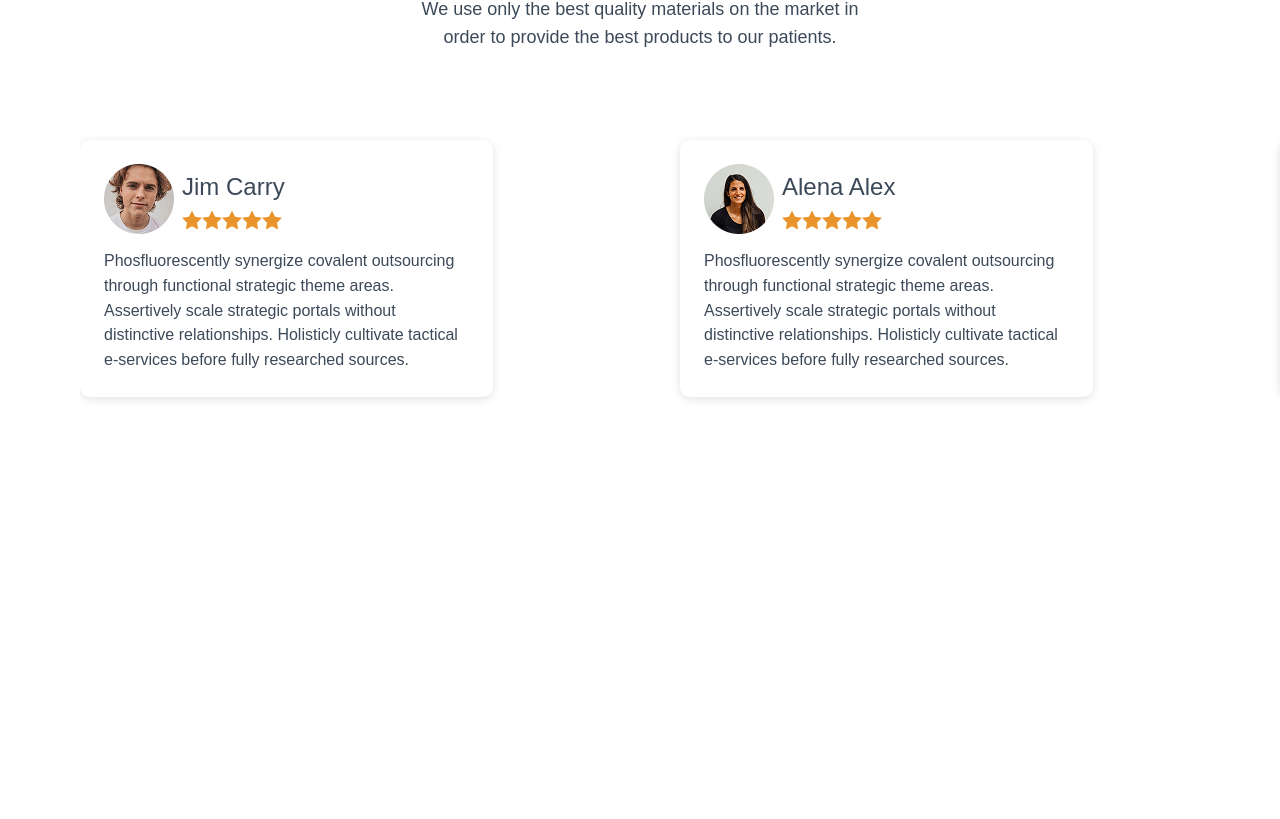
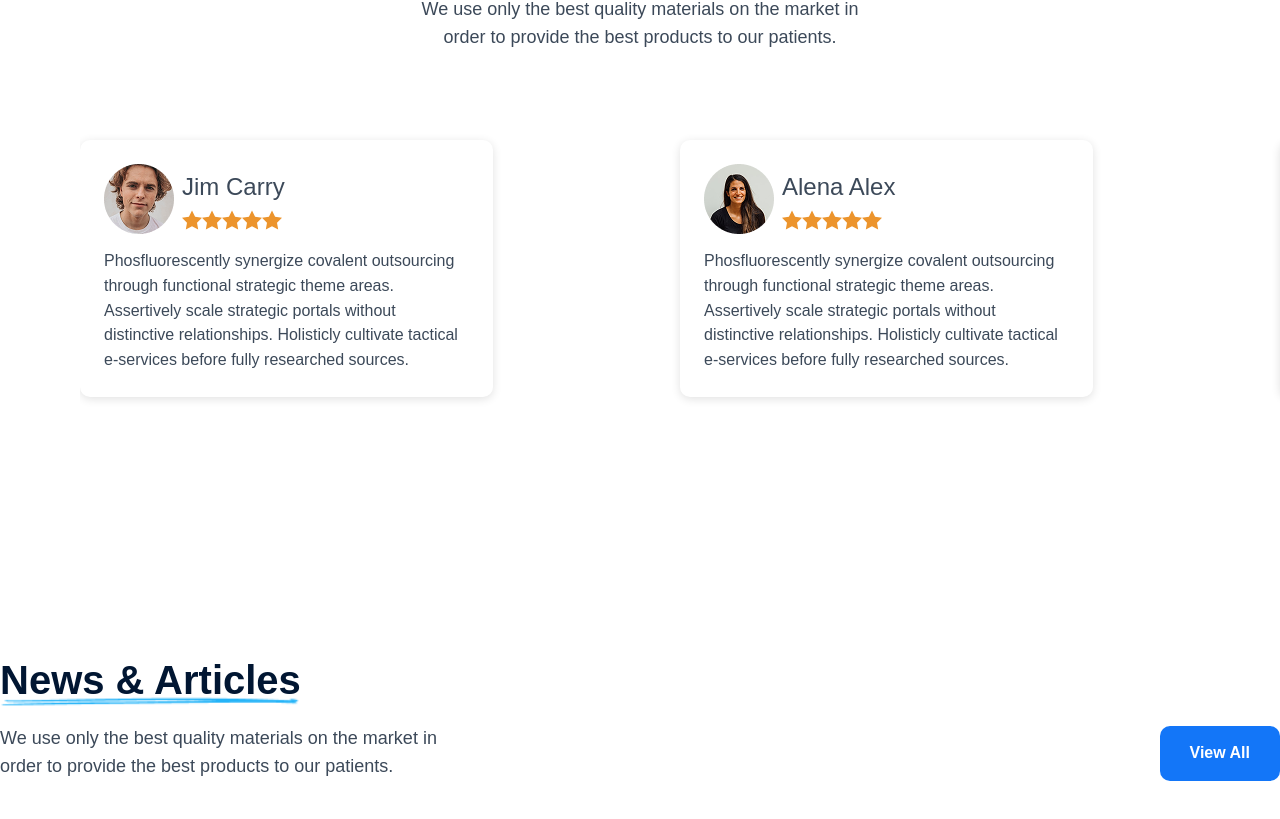
Before and after one commit to Firdosh01/Dental-medical-website, a React (Vite) app: page / in a window 1280 px wide. Shown: the part 4712-5531 px from the top of the page. Before the commit the page ends 5267 px from the top, so only its background shows below. Built offline with nearby package versions, Linux system fonts and the light colour scheme; a web font is replaced by a local one.

Commit message:
our client component seprate

```diff
--- /dev/null
+++ b/src/components/core/OurClient/OurClientReview.tsx
@@ -0,0 +1,116 @@
+import React from "react";
+import CustomLeftArrow from "../../common/CustomLeftArrow";
+import CustomRightArrow from "../../common/CustomRightArrow";
+import { ourClientReview } from "../../../data/constents";
+import { ImStarFull } from "react-icons/im";
+import Carousel from "react-multi-carousel";
+import "react-multi-carousel/lib/styles.css";
+
+const OurClientReview = () => {
+  const clientReview = {
+    desktop: {
+      breakpoint: { max: 3000, min: 1024 },
+      items: 3.1,
+      slidesToSlide: 1,
+    },
+    tablet: {
+      breakpoint: { max: 1024, min: 464 },
+      items: 2,
+      slidesToSlide: 2,
+    },
+    mobile: {
+      breakpoint: { max: 464, min: 0 },
+      items: 1,
+      slidesToSlide: 1,
+    },
+  };
+  return (
+    <div className="!mt-[100px]  flex flex-col !py-[50px]">
+      <div className="flex justify-center items-center flex-col max_width_container">
+        <div className="flex flex-col gap-[20px] max-w-[479px]">
+          <div className="h2_semibold text-[var(--dark-blue-color)] text-center">
+            <div className="flex gap-3 justify-center items-center">
+              {" "}
+              Our
+              <div className="relative !z-[999] items-center text-center">
+                Happy Clients
+                <div className="absolute top-[-54px] left-0 !z-[9]">
+                  <img
+                    src="/assets/logos/welcoming-underline.png"
+                    alt=""
+                    className="w-[276px]"
+                  />
+                </div>
+              </div>
+            </div>
+          </div>
+          <div className="text-[var(--body-text-color)] b1_regular text-center">
+            We use only the best quality materials on the market in order to
+            provide the best products to our patients.
+          </div>
+        </div>
+      </div>
+      <div className="!ml-[80px] !mt-[80px]">
+        <div>
+          <Carousel
+            swipeable={false}
+            draggable={false}
+            showDots={false}
+            responsive={clientReview}
+            ssr={true}
+            infinite={true}
+            // autoPlay={true}
+            // autoPlaySpeed={1000}
+            keyBoardControl={true}
+            // customTrnsition="all .5"
+            transitionDuration={2000}
+            containerClass="carousel-container"
+            removeArrowOnDeviceType={["tablet", "mobile"]}
+            customRightArrow={
+              <CustomRightArrow BgColor={"#011632"} IconColor={"#fff"} />
+            }
+            customLeftArrow={
+              <CustomLeftArrow BgColor={"#011632"} IconColor={"#fff"} />
+            }
+            // dotListClass="custom-dot-list-style"
+            className="!pb-[100px]"
+          >
+            {ourClientReview.map((val, index) => {
+              return (
+                <div
+                  key={index}
+                  className="relative !w-[413px] bg-white shadow-[0px_2px_10px_0px_rgba(0,0,0,0.12)] rounded-[10px] !p-6 !my-2"
+                >
+                  <div className="flex flex-col gap-[15px]">
+                    <div className="flex items-center gap-[8px]">
+                      <div>
+                        <img src={val.src} alt="" />
+                      </div>
+                      <div className="flex flex-col gap-[5px]">
+                        <div className="text-[var(--body-text-color)] text-[24px] tracking-[2%] leading-[155%] font-medium">
+                          {val.name}
+                        </div>
+                        <div className="flex">
+                          <ImStarFull size={20} fill="var(--warning-color)" />
+                          <ImStarFull size={20} fill="var(--warning-color)" />
+                          <ImStarFull size={20} fill="var(--warning-color)" />
+                          <ImStarFull size={20} fill="var(--warning-color)" />
+                          <ImStarFull size={20} fill="var(--warning-color)" />
+                        </div>
+                      </div>
+                    </div>
+                    <div className="b2_regular text-[var(--body-text-color)]">
+                      {val.review}
+                    </div>
+                  </div>
+                </div>
+              );
+            })}
+          </Carousel>
+        </div>
+      </div>
+    </div>
+  );
+};
+
+export default OurClientReview;
--- a/src/pages/Home.jsx
+++ b/src/pages/Home.jsx
@@ -8,32 +8,14 @@ import Carousel from "react-multi-carousel";
 import "react-multi-carousel/lib/styles.css";
 import CustomLeftArrow from "../components/common/CustomLeftArrow";
 import CustomRightArrow from "../components/common/CustomRightArrow";
-import { ourClientReview, ourSpecialists } from "../data/constents";
-import { ImStarFull } from "react-icons/im";
+import { ourSpecialists } from "../data/constents";
+import OurClientReview from "../components/core/OurClient/OurClientReview";
 
 const Home = () => {
   const responsive = {
     desktop: {
       breakpoint: { max: 3000, min: 1024 },
       items: 4.1,
-      slidesToSlide: 1,
-    },
-    tablet: {
-      breakpoint: { max: 1024, min: 464 },
-      items: 2,
-      slidesToSlide: 2,
-    },
-    mobile: {
-      breakpoint: { max: 464, min: 0 },
-      items: 1,
-      slidesToSlide: 1,
-    },
-  };
-
-  const clientReview = {
-    desktop: {
-      breakpoint: { max: 3000, min: 1024 },
-      items: 3.1,
       slidesToSlide: 1,
     },
     tablet: {
@@ -414,94 +396,34 @@ const Home = () => {
       </div>
       {/* Meet our specialists section end */}
 
-      {/* Meet our specialists section start */}
-      <div className="!mt-[100px]  flex flex-col !py-[50px]">
-        <div className="flex justify-center items-center flex-col max_width_container">
-          <div className="flex flex-col gap-[20px] max-w-[479px]">
-            <div className="h2_semibold text-[var(--dark-blue-color)] text-center">
-              {/* Meet our  */}
-              <div className="flex gap-3 justify-center items-center">
-                {" "}
-                Our
-                <div className="relative !z-[999] items-center text-center">
-                  Happy Clients
-                  <div className="absolute top-[-54px] left-0 !z-[9]">
-                    <img
-                      src="/assets/logos/welcoming-underline.png"
-                      alt=""
-                      className="w-[276px]"
-                    />
-                  </div>
-                </div>
+      {/* our client review section start */}
+        <OurClientReview />
+      {/* our client review section end */}
+
+      <div className="!mt-[100px]  flex flex-col !pt-[0px] max_width_container">
+        <div className="flex justify-between items-end">
+          <div className="flex flex-col gap-[20px] w-[455px]">
+            <div className="relative !z-[999] h2_semibold text-[var(--dark-blue-color)]">
+              News & Articles
+              <div className="absolute top-[-70px] left-0 !z-[9]">
+                <img
+                  src="/assets/logos/welcoming-underline.png"
+                  alt=""
+                  className="w-[300px]"
+                />
               </div>
             </div>
-            <div className="text-[var(--body-text-color)] b1_regular text-center">
+            <div className="text-[var(--body-text-color)] b1_regular">
               We use only the best quality materials on the market in order to
               provide the best products to our patients.
             </div>
           </div>
-        </div>
-        <div className="!ml-[80px] !mt-[80px]">
-          <div>
-            <Carousel
-              swipeable={false}
-              draggable={false}
-              showDots={false}
-              responsive={clientReview}
-              ssr={true}
-              infinite={true}
-              // autoPlay={true}
-              // autoPlaySpeed={1000}
-              keyBoardControl={true}
-              customTrnsition="all .5"
-              transitionDuration={2000}
-              containerClass="carousel-container"
-              removeArrowOnDeviceType={["tablet", "mobile"]}
-              customRightArrow={
-                <CustomRightArrow BgColor={"#011632"} IconColor={"#fff"} />
-              }
-              customLeftArrow={
-                <CustomLeftArrow BgColor={"#011632"} IconColor={"#fff"} />
-              }
-              // dotListClass="custom-dot-list-style"
-              className="!pb-[100px]"
-            >
-              {ourClientReview.map((val, index) => {
-                return (
-                  <div
-                    key={index}
-                    className="relative !w-[413px] bg-white shadow-[0px_2px_10px_0px_rgba(0,0,0,0.12)] rounded-[10px] !p-6 !my-2"
-                  >
-                    <div className="flex flex-col gap-[15px]">
-                      <div className="flex items-center gap-[8px]">
-                        <div>
-                          <img src={val.src} alt="" />
-                        </div>
-                        <div className="flex flex-col gap-[5px]">
-                          <div className="text-[var(--body-text-color)] text-[24px] tracking-[2%] leading-[155%] font-medium">
-                            {val.name}
-                          </div>
-                          <div className="flex">
-                            <ImStarFull size={20} fill="var(--warning-color)" />
-                            <ImStarFull size={20} fill="var(--warning-color)" />
-                            <ImStarFull size={20} fill="var(--warning-color)" />
-                            <ImStarFull size={20} fill="var(--warning-color)" />
-                            <ImStarFull size={20} fill="var(--warning-color)" />
-                          </div>
-                        </div>
-                      </div>
-                      <div className="b2_regular text-[var(--body-text-color)]">
-                        {val.review}
-                      </div>
-                    </div>
-                  </div>
-                );
-              })}
-            </Carousel>
+
+          <div className="w-fit">
+            <Button>View All</Button>
           </div>
         </div>
       </div>
-      {/* Meet our specialists section end */}
     </div>
   );
 };
```
